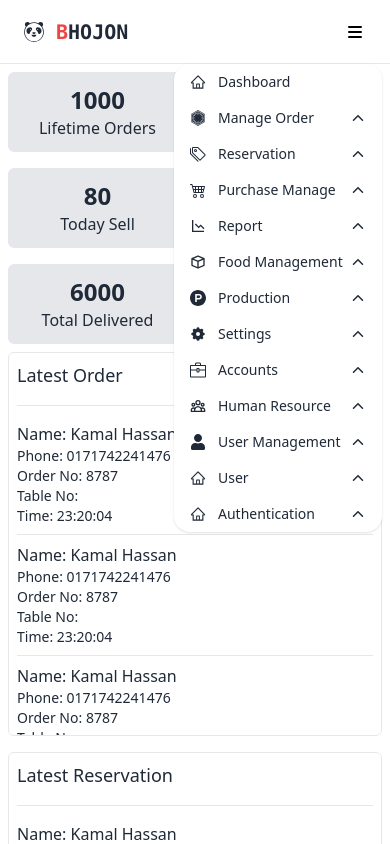
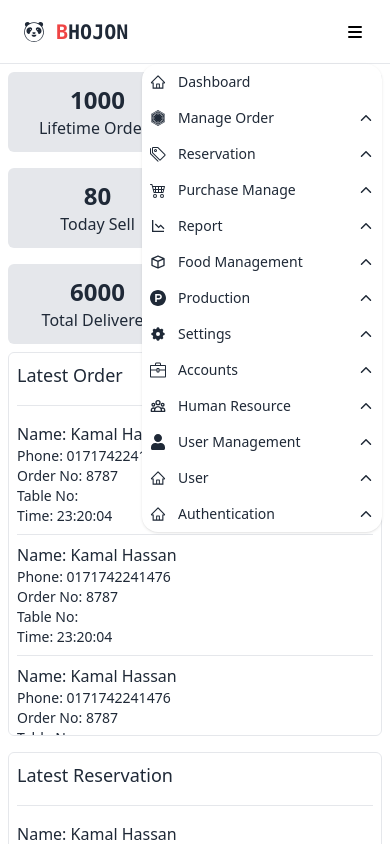
Before and after one commit to nDevers/Bhojon, a React (Create React App) app: page /dashboard in a window 390 px wide. Both pictures are taken after a click on the label 355 px from the left and 31 px from the top of the page. Built offline with nearby package versions, Linux system fonts and the light colour scheme.

Commit message:
mobile navbar padding

```diff
--- a/src/components/DashboardHeader.js
+++ b/src/components/DashboardHeader.js
@@ -100,14 +100,14 @@ const DashboardHeader = () => {
                     </label>
                     <ul
                         tabIndex={0}
-                        className="menu menu-compact dropdown-content mt-2 md:mt-3 lg:mt-3 shadow bg-base-100 rounded-box w-52"
+                        className="menu menu-compact dropdown-content mt-2 md:mt-3 lg:mt-3 shadow bg-base-100 rounded-box w-60"
                     >
                         <>
                             {
                                 dasboardMenus?.map(sideMenu =>
                                     sideMenu?.subMenus ? <details class="group">
                                         <summary
-                                            class="flex cursor-pointer items-center px-4 py-2 hover:bg-gray-100 hover:text-gray-900 focus:border-l-4 border-l-success"
+                                            class="flex cursor-pointer items-center p-2 hover:bg-gray-100 hover:text-gray-900 focus:border-l-4 border-l-success"
                                         >
                                             {sideMenu?.icon}
 
@@ -126,7 +126,7 @@ const DashboardHeader = () => {
                                                     subMenu?.subSubMenus ?
                                                         <details class="group">
                                                             <summary
-                                                                class="flex cursor-pointer items-center px-4 py-2 hover:bg-gray-100 hover:text-gray-900 focus:border-l-4 border-l-success"
+                                                                class="flex cursor-pointer items-center p-2 hover:bg-gray-100 hover:text-gray-900 focus:border-l-4 border-l-success"
                                                             >
                                                                 {subMenu?.icon}
 
@@ -157,7 +157,7 @@ const DashboardHeader = () => {
                                                         :
                                                         <Link
                                                             to={subMenu?.link}
-                                                            class="flex items-center px-4 py-2 hover:bg-gray-100 hover:text-gray-900 focus:border-l-4 border-l-success"
+                                                            class="flex items-center p-2 hover:bg-gray-100 hover:text-gray-900 focus:border-l-4 border-l-success"
                                                         >
                                                             {subMenu?.icon}
 
@@ -172,7 +172,7 @@ const DashboardHeader = () => {
                                         :
                                         <Link
                                             to={sideMenu?.link}
-                                            class="flex items-center px-4 py-2 hover:bg-gray-100 hover:text-gray-900 focus:border-l-4 border-l-success"
+                                            class="flex items-center p-2 hover:bg-gray-100 hover:text-gray-900 focus:border-l-4 border-l-success"
                                         >
                                             {sideMenu?.icon}
 
```
